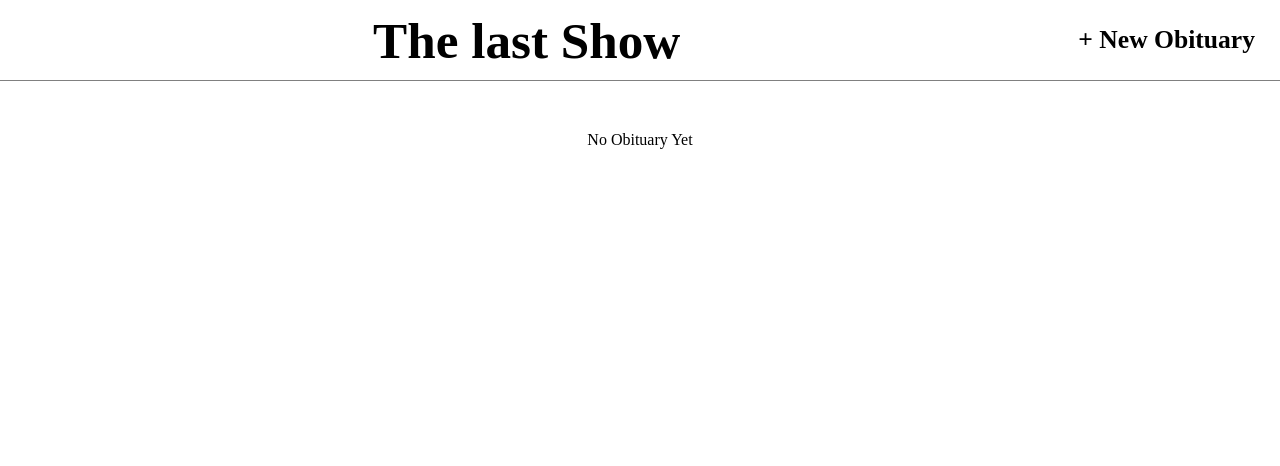
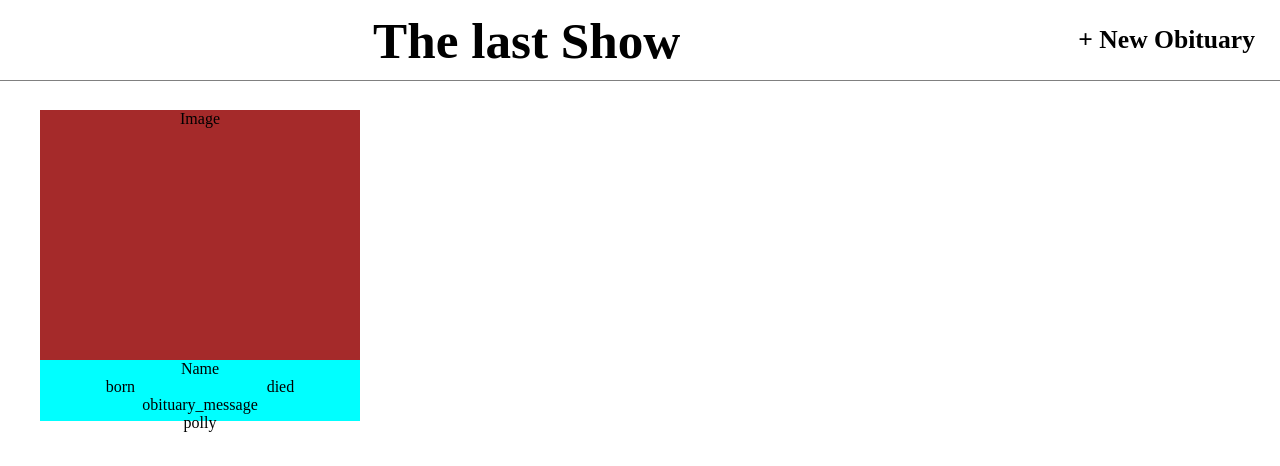
Before and after one commit to Bobinho100/Obituary-Album, a React (Create React App) app: page / in a window 1280 px wide. Shown: the top 466 px of the page. Built offline with nearby package versions, Linux system fonts and the light colour scheme.

Commit message:
Worked on these files

```diff
--- a/src/App.css
+++ b/src/App.css
@@ -1,3 +1,7 @@
 .overlay-visible{
     opacity: 0.1;
 }
+
+.overlay-not-visible {
+    opacity: 1;
+}
--- a/src/App.js
+++ b/src/App.js
@@ -2,6 +2,7 @@ import Overlay from "./Components/Overlay";
 import Layout from "./Components/Layout";
 import './App.css'
 import { useState } from "react";
+import CardList from "./Components/CardList";
 
 
 function App() {
@@ -9,15 +10,52 @@ function App() {
 
   const [obituaryFrom, setObituaryForm] = useState(false);
   const [ovelayIsVisible, setOverlayIsVisible] = useState(false);
+  const [formSubmitted, setFormSubmitted] = useState(false)
+  const [cards, setCards] = useState([]);
+  const [editCard, setEditCard] = useState(true)
 
   const obituaryClick = () => {
+
     setObituaryForm(true)
     setOverlayIsVisible(true)
+
+    setFormSubmitted(false)
+
+
+
+
+
   };
+  const addCard = (card) => {
+    setCards((previous) => [...cards, card])
+  }
   const closeObituaryClick = () => {
     setObituaryForm(false)
     setOverlayIsVisible(false)
+
   };
+  const submitedForm = (formData) => {
+    const newCard = {
+      id: cards.length + 1,
+      name: formData.name,
+      born: formData.born,
+      died: formData.died,
+      obituary_message: formData.obituary_message,
+      polly: formData.polly,
+    };
+    setCards((previousCard) => {
+      return [newCard, ...previousCard]
+    })
+    //addCard(newCard)
+    setFormSubmitted(true)
+    setOverlayIsVisible(false)
+    setObituaryForm(false)
+    setEditCard(!editCard)
+  }
+
+
+
+
 
 
   return(
@@ -29,6 +67,11 @@ function App() {
         obituaryFrom = {obituaryFrom}
         setObituaryForm = {setObituaryForm}
         obituaryClick = {obituaryClick}
+        formSubmitted = {formSubmitted}
+        setFormSubmitted = {setFormSubmitted}
+        cards = {cards}
+
+
 
 
 
@@ -38,15 +81,24 @@ function App() {
       </div>
       <div>
 
-        {obituaryFrom &&(
+        {obituaryFrom && (
           <div /*style={{position: 'absolute', top:0}}*/>
         <Overlay
           setObituaryForm={setObituaryForm}
           closeObituaryClick = {closeObituaryClick}
+          formSubmitted = {formSubmitted}
+          setFormSubmitted = {setFormSubmitted}
+          submitedForm = {submitedForm}
+          cards = {cards}
+          editCard = {editCard}
+          setEditCard = {setEditCard}
+
 
           />
         </div>
-        )}
+        )
+      }
+
 
 
       </div>
--- a/src/Components/Card.js
+++ b/src/Components/Card.js
@@ -1,13 +1,33 @@
 import React from 'react'
+import "../Styles/Card.css"
 
-const card = () => {
+const Card = ({card}) => {
   return (
-    <div>
+    <div className="card">
+      <div>
 
-        <div>Image</div>
-        <div>Date</div>
-        <div>Obituary Message</div>
+        <div className='image'>Image</div>
         <div>Name</div>
+        <div className='date1'>
+          <div>born</div>
+          <div>died</div>
+
+        </div>
+
+
+      </div>
+      <div>
+        <div>obituary_message</div>
+        <div>polly</div>
+
+
+      </div>
+
+
+
+
+
+
 
 
 
@@ -16,4 +36,4 @@ const card = () => {
   )
 }
 
-export default card
+export default Card
--- /dev/null
+++ b/src/Components/CardList.js
@@ -0,0 +1,59 @@
+import React, { useEffect, useState } from 'react'
+import Card from './Card'
+
+const CardList = ({cards}) => {
+    const[card, setCard] = useState([]);
+    //const [error, setError] = useState(false);
+
+    /*const getCards = async () => {
+        try{
+            const promise = await fetch("https://ufgwofspyiqnxbwk5fxwjlighe0delab.lambda-url.ca-central-1.on.aws/",{
+            method: "GET",
+            })
+            //if (promise.status === 200){
+                console.log(promise)
+                const note = await promise.json();
+
+                console.log(note)
+                setCard(note);
+
+        } catch (e) {
+            setError(true)
+        }
+
+
+    }
+
+
+
+    useEffect(()=> {
+        getCards();
+    }, [])*/
+
+
+
+
+  return (
+    <div>
+        {cards.length > 0 ? (
+            <div className='page'>
+                {cards.map((card) => (
+                    <Card key = {card.id} item = {card}/>
+                ))}
+            </div>
+
+        ):
+        (
+            <div className='obituary--not-yet'>
+              <p>No Obituary Yet</p>
+            </div>
+
+          )
+
+        }
+    </div>
+
+  )
+}
+
+export default CardList
--- a/src/Components/Layout.js
+++ b/src/Components/Layout.js
@@ -1,8 +1,9 @@
 import React from 'react'
 import "../Styles/Layout.css"
+import CardList from './Card';
 import Overlay from './Overlay';
 
-const Layout = ({obituaryForm, setObituaryForm, obituaryClick}) => {
+const Layout = ({obituaryForm, setObituaryForm, obituaryClick, formSubmitted, setFormSubmitted, addNewCard, cards, editCard, setEditCard}) => {
   return (
     <>
         <div className= "top">
@@ -16,9 +17,10 @@ const Layout = ({obituaryForm, setObituaryForm, obituaryClick}) => {
                 </div>
 
             </div>
-                <div className='obituary--not-yet'>
-                <p>No Obituary Yet</p>
-            </div>
+           {editCard ? (<p>no obi</p>): (
+            <CardList />
+           )}
+
 
 
 
--- a/src/Components/Overlay.js
+++ b/src/Components/Overlay.js
@@ -1,8 +1,10 @@
 import React, { useState } from 'react'
 import '../Styles/Overlay.css';
+import CardList from './Card'
+
 import ObituaryImage from '../Styles/obituary_image2.png';
 
-const Overlay = ({setObituaryForm, closeObituaryClick}) => {
+const Overlay = ({setObituaryForm, closeObituaryClick, formSubmitted, setFormSubmitted, submitedForm, cards}) => {
 
 
     const [flie_name, setFileSelect] = useState(null);
@@ -13,7 +15,7 @@ const Overlay = ({setObituaryForm, closeObituaryClick}) => {
 
 
     const fileChange =  (event) =>{
-        setFileSelect(event.target.files[0].name);
+        setFileSelect(event.target.files[0]);
     }
     const formHandler = async(event)  => {
         event.preventDefault();
@@ -24,13 +26,22 @@ const Overlay = ({setObituaryForm, closeObituaryClick}) => {
         data.append("died",died)
 
 
-        const promise = await fetch("https://wopiity5iyqkdb6ufndzevh64a0kquuk.lambda-url.ca-central-1.on.aws/", {
+        /*const promise = await fetch("https://wopiity5iyqkdb6ufndzevh64a0kquuk.lambda-url.ca-central-1.on.aws/", {
             method: "POST",
 
             body: data
         })
 
-        console.log(promise)
+        console.log(promise)*/
+        //closeObituaryClick()
+        //setObituaryForm(false)
+
+        //setFormSubmitted(true)
+        submitedForm(data)
+
+
+
+
 
 
     }
@@ -38,6 +49,10 @@ const Overlay = ({setObituaryForm, closeObituaryClick}) => {
 
   return (
     <>
+
+
+
+
 
         <div className='overlay'>
             <div>
@@ -87,10 +102,17 @@ const Overlay = ({setObituaryForm, closeObituaryClick}) => {
 
 
 
+
+
         </div>
+
+
 
     </>
   )
 }
 
+
+
+
 export default Overlay;
--- /dev/null
+++ b/src/Styles/Card.css
@@ -0,0 +1,22 @@
+
+
+.card{
+    display: flex;
+    flex-direction: column;
+    height: 300px;
+    width: 320px;
+    background-color: aqua;
+    margin: 40px;
+    justify-content: center;
+    text-align: center;
+
+}
+.image{
+    height: 250px;
+    background-color: brown;
+}
+.date1{
+    display: flex;
+    flex-direction: row;
+    justify-content: space-around;
+}
```
Also changed, not shown: 1 other file (tests, documents, lock files or other folders).
